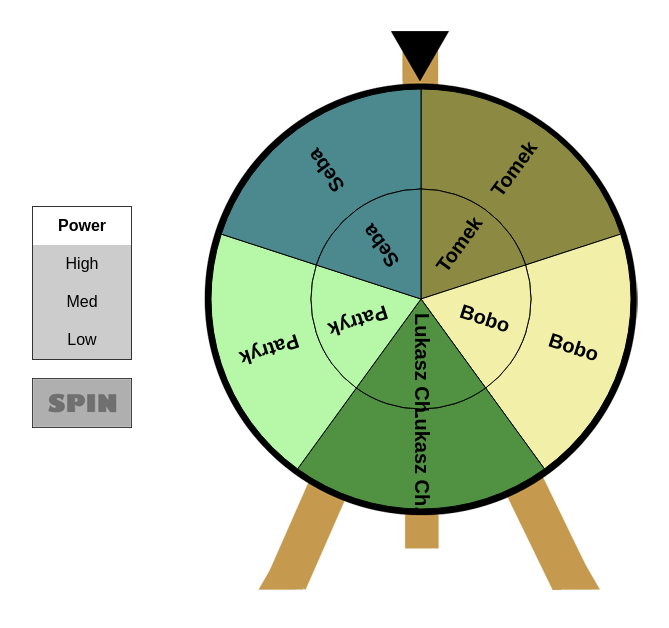
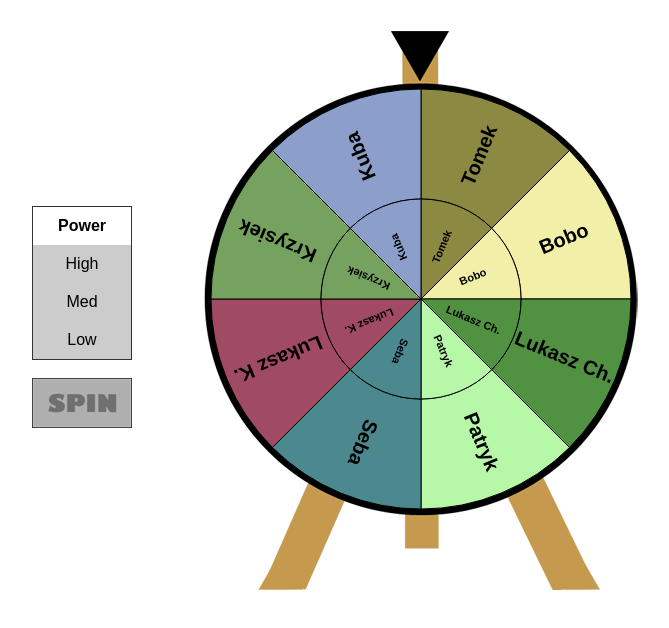
Before and after one commit to kowalt/crWheelOfFortune, a plain HTML site: page index.html in a window 1280 px wide. Shown: the whole page, without its empty margins (304-973 px from the left). Drawn offline with nearby package versions, Linux system fonts and the light colour scheme.

Commit message:
More segments

```diff
--- a/index.html
+++ b/index.html
@@ -46,21 +46,24 @@
         {'fillStyle': '#F2F0A8', 'text': 'Bobo'},
         {'fillStyle': '#519142', 'text': 'Lukasz Ch.'},
         {'fillStyle': '#B7F7A8', 'text': 'Patryk'},
-        {'fillStyle': '#4B898F', 'text': 'Seba'}
-
+        {'fillStyle': '#4B898F', 'text': 'Seba'},
+        {'fillStyle': '#a04a63', 'text': 'Lukasz K.'},
+        {'fillStyle': '#75a25e', 'text': 'Krzysiek'},
+        {'fillStyle': '#8b9fca', 'text': 'Kuba'}
         ];
 
     let innerWheel = new Winwheel({
         'numSegments' : segments.length,
-        'outerRadius' : 110,
+        'outerRadius' : 100,
         'segments': segments,
+        'textFontSize': 11
     });
 
     let outerWheel = new Winwheel({
         'numSegments': segments.length,
         'textMargin' : 0,
         'outerRadius' : 210,
-        'innerRadius' : 110,
+        'innerRadius' : 100,
         'segments': segments,
         'animation':
             {
@@ -84,8 +87,6 @@
 
     function afterFinish()
     {
-        alert('Do roboty!');
-
         wheelSpinning = false;
 
         document.getElementById('pw1').className = "";
```
